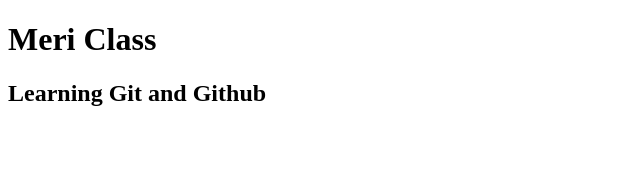
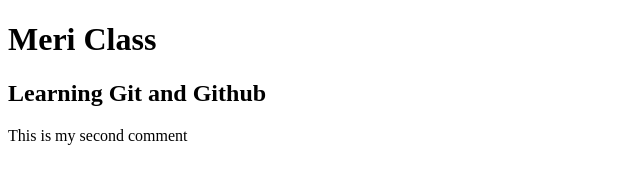
Before and after one commit to NikPihu/MyGitPractice, a plain HTML site: page index.html in a window 1280 px wide. Shown: the whole page, without its empty margins (0-640 px from the left). Drawn offline with Linux system fonts and the light colour scheme.

Commit message:
Second Commit

```diff
--- a/index.html
+++ b/index.html
@@ -8,5 +8,6 @@
 <body>
     <h1>Meri Class</h1>
     <h2>Learning Git and Github</h2>
+    <p>This is my second comment</p>
 </body>
 </html>
```
